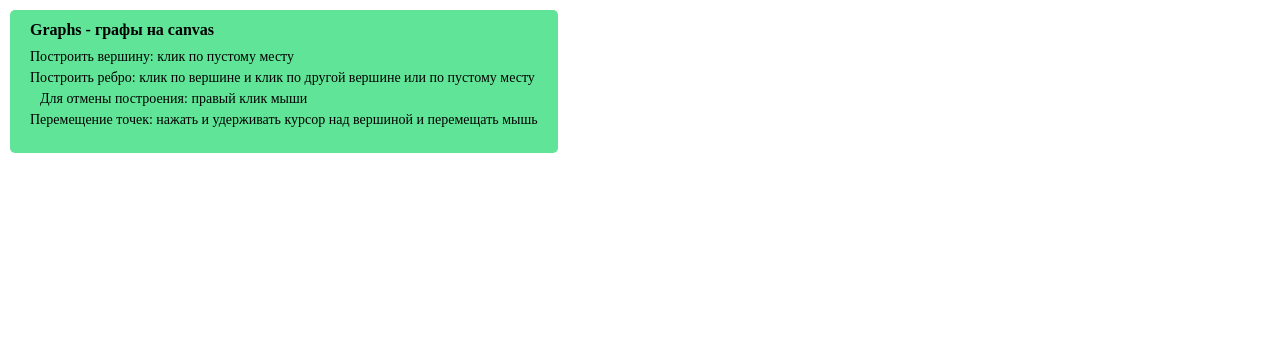
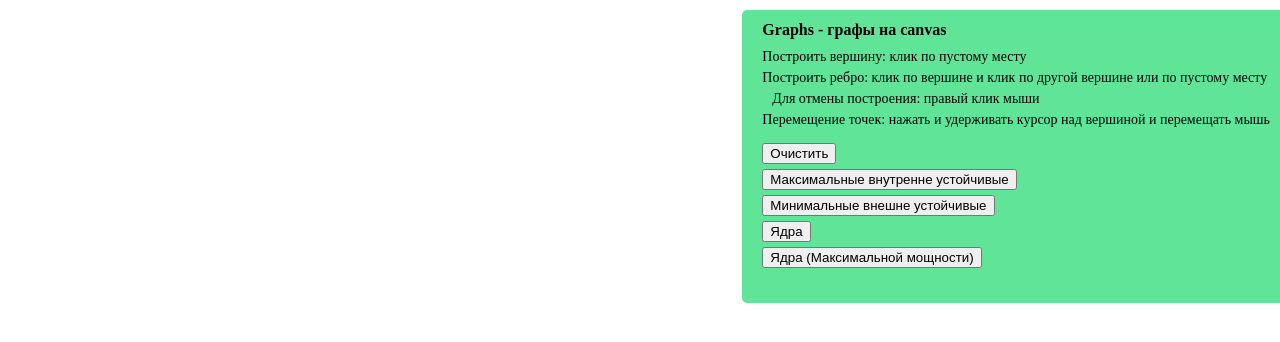
Before and after one commit to Daniel217D/graphs, a website: page docs/index.html in a window 1280 px wide. Drawn offline with Linux system fonts and the light colour scheme.

Commit message:
update docs

```diff
--- a/docs/bundle.css
+++ b/docs/bundle.css
@@ -1,4 +1,4 @@
-html,body{width:100%;height:100%;padding:0;margin:0}canvas{width:100%;height:100%}body{position:relative}ul{padding:0;margin:0;list-style-type:none}.about{position:absolute;top:10px;left:10px;padding:0px 20px 20px 20px;background-color:rgba(57,223,127,0.8);border-radius:5px;pointer-events:none}.about-title{font-size:16px}.about-list{font-size:14px}.about-item{padding-bottom:5px}.about-item_additional{padding-left:10px}
+html,body{width:100%;height:100%;padding:0;margin:0}canvas{width:100%;height:100%}body{position:relative}ul{padding:0;margin:0;list-style-type:none}.about{position:absolute;top:10px;right:-10px;padding:0 20px 20px 20px;background-color:rgba(57,223,127,0.8);border-radius:5px;pointer-events:none}.about-title{font-size:16px}.about-list{margin-bottom:10px;font-size:14px}.about-list button{pointer-events:auto}.about-item{padding-bottom:5px}.about-item_additional{padding-left:10px}.about-status{font-size:24px}
 
 
 /*# sourceMappingURL=bundle.css.map*/
--- a/docs/index.html
+++ b/docs/index.html
@@ -1 +1 @@
-<!doctype html><html lang="en"><head><meta charset="UTF-8"><meta name="viewport" content="width=device-width,initial-scale=1"><title>Graphs</title><link href="bundle.css" rel="stylesheet"></head><body><div class="about"><h1 class="about-title">Graphs - графы на canvas</h1><ul class="about-list"><li class="about-item">Построить вершину: клик по пустому месту</li><li class="about-item">Построить ребро: клик по вершине и клик по другой вершине или по пустому месту</li><li class="about-item about-item_additional">Для отмены построения: правый клик мыши</li><li class="about-item">Перемещение точек: нажать и удерживать курсор над вершиной и перемещать мышь</li></ul></div><canvas id="canvas"></canvas><script src="js/1.88702b4e.chunk.js"></script><script src="js/app.d0c1d08d.js"></script></body></html>
+<!doctype html><html lang="en"><head><meta charset="UTF-8"><meta name="viewport" content="width=device-width,initial-scale=1"><title>Graphs</title><link href="bundle.css" rel="stylesheet"></head><body><div class="about"><h1 class="about-title">Graphs - графы на canvas</h1><ul class="about-list"><li class="about-item">Построить вершину: клик по пустому месту</li><li class="about-item">Построить ребро: клик по вершине и клик по другой вершине или по пустому месту</li><li class="about-item about-item_additional">Для отмены построения: правый клик мыши</li><li class="about-item">Перемещение точек: нажать и удерживать курсор над вершиной и перемещать мышь</li></ul><ul class="about-list about-list_buttons"><li class="about-item"><button class="button" id="canvas-clear">Очистить</button></li><li class="about-item"><button class="button" id="canvas-maximal_internal_stability">Максимальные внутренне устойчивые</button></li><li class="about-item"><button class="button" id="canvas-minimal_external_stability">Минимальные внешне устойчивые</button></li><li class="about-item"><button class="button" id="canvas-cores">Ядра</button></li><li class="about-item"><button class="button" id="canvas-cores__maximal">Ядра (Максимальной мощности)</button></li></ul><div class="about-status" id="status"></div></div><canvas id="canvas"></canvas><script src="js/1.6c81be14.chunk.js"></script><script src="js/app.eb3df97a.js"></script></body></html>
```
Also changed, not shown: 9 other files.
